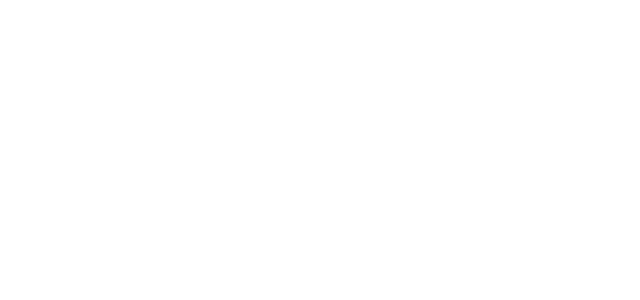
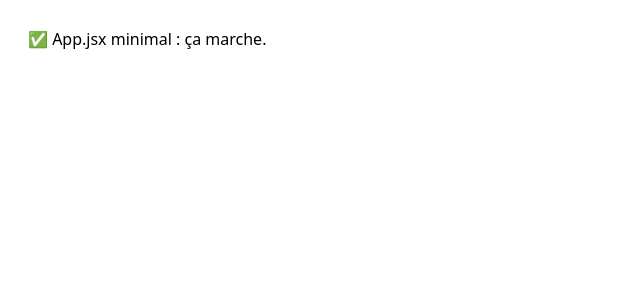
Before and after one commit to Macor77/timeforma, a React (Vite) app: page / in a window 1280 px wide. Before the commit this address had no page. Shown: the top 300 px of the page, without its empty margins (0-640 px from the left). Built offline with nearby package versions, Linux system fonts and the light colour scheme.

Commit message:
Update App.jsx

```diff
--- a/src/App.jsx
+++ b/src/App.jsx
@@ -1,18 +1,8 @@
-// App.jsx - routes complètes avec FormateurView
-import { BrowserRouter as Router, Routes, Route } from 'react-router-dom';
-import Listing from './pages/Listing';
-import FormateurForm from './pages/FormateurForm';
-import FormateurView from './pages/FormateurView';
-
+// src/App.jsx
 export default function App() {
   return (
-    <Router>
-      <Routes>
-        <Route path="/listing" element={<Listing />} />
-        <Route path="/formateur/new" element={<FormateurForm />} />
-        <Route path="/formateur/edit/:index" element={<FormateurForm />} />
-        <Route path="/formateur/view/:index" element={<FormateurView />} />
-      </Routes>
-    </Router>
+    <div style={{ padding: 20, fontFamily: 'system-ui' }}>
+      ✅ App.jsx minimal : ça marche.
+    </div>
   );
 }
```
